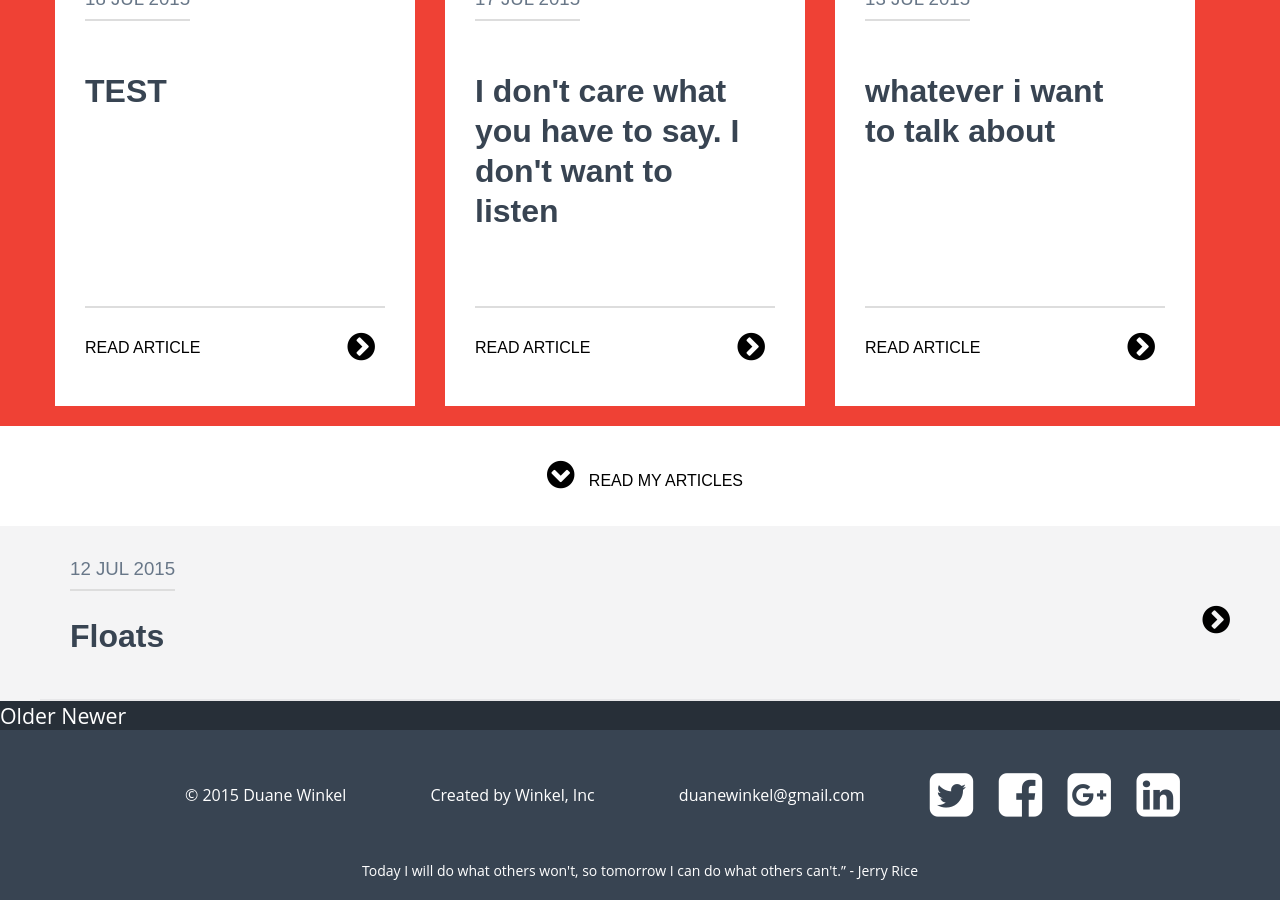
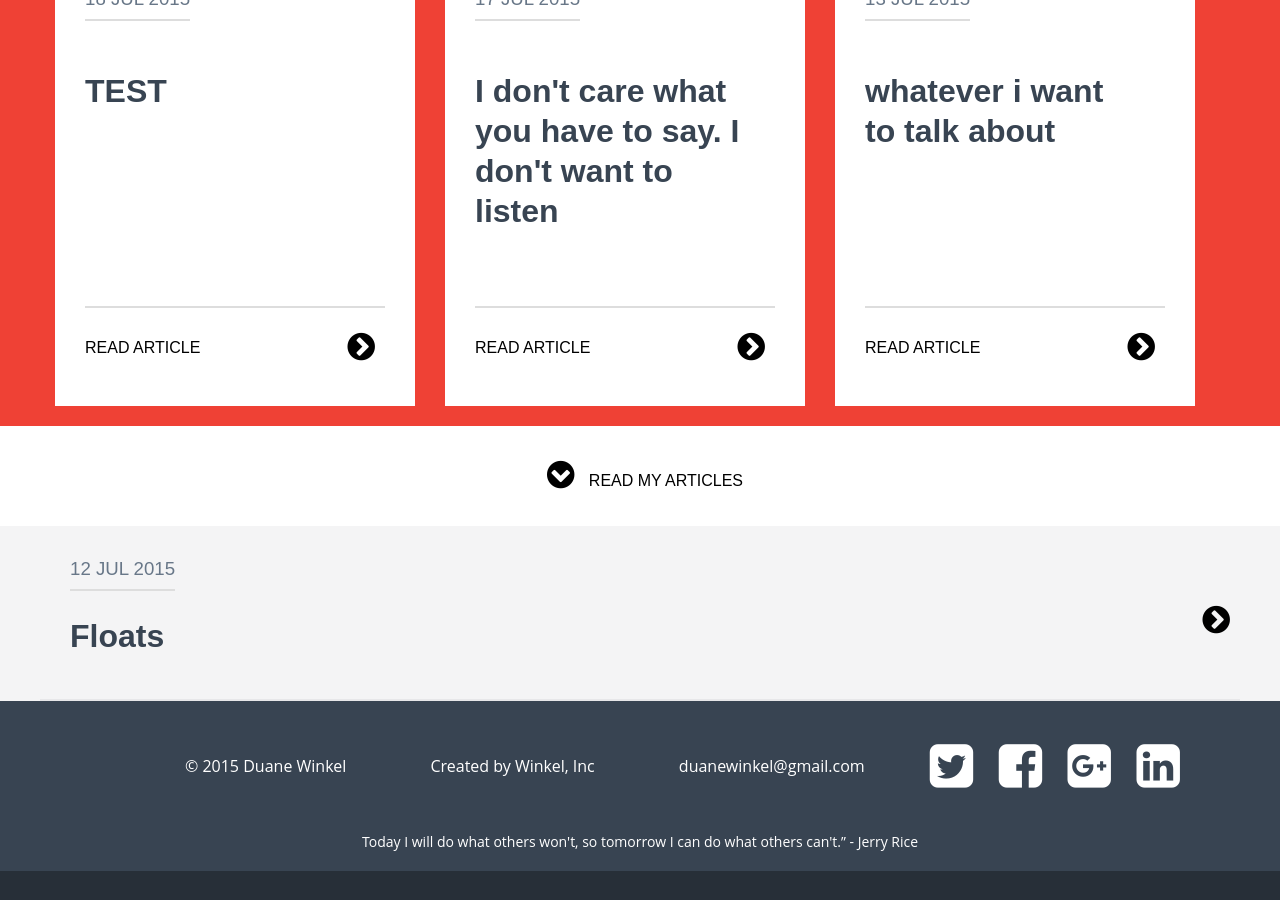
Before and after one commit to dpwj/blog, a Jekyll site: the page built from blog.html, in a window 1280 px wide and 900 px high, scrolled down 891 px. Built offline with Jekyll 4.4.1, drawn with Linux system fonts in a browser that asks for light colours; nearby versions of some CDN libraries; after the commit the page ends 1762 px from its top, so only the background shows below that.

Commit message:
no pagination

```diff
--- a/blog.html
+++ b/blog.html
@@ -20,7 +20,7 @@ layout: default
       <div>
       {% for post in site.posts limit:6 %}
 
-        <a href="{{ post.url }}" class='blogLink'>
+        <a href="/food{{ post.url }}" class='blogLink'>
           <span class="date">{{ post.date | date_to_string }}</span>
           <div>
             <h2>{{ post.title }}</h2>
@@ -44,7 +44,7 @@ layout: default
     <div class='panel' >
       <div>
       {% for post in site.posts offset:6 %}
-        <a href="{{ post.url }}" class='extra blogLink'>
+        <a href="/food{{ post.url }}" class='extra blogLink'>
             <span class="date">{{ post.date | date_to_string }}</span>
             <div>
               <h2>{{ post.title }}</h2>
@@ -61,7 +61,7 @@ layout: default
 
 </main>
 
-<div class="pagination">
+<!-- <div class="pagination">
   {% if paginator.next_page %}
     <a class="pagination-item older" href="/page{{paginator.next_page}}">Older</a>
   {% else %}
@@ -76,4 +76,4 @@ layout: default
   {% else %}
     <span class="pagination-item newer">Newer</span>
   {% endif %}
-</div>
+</div> -->
```
